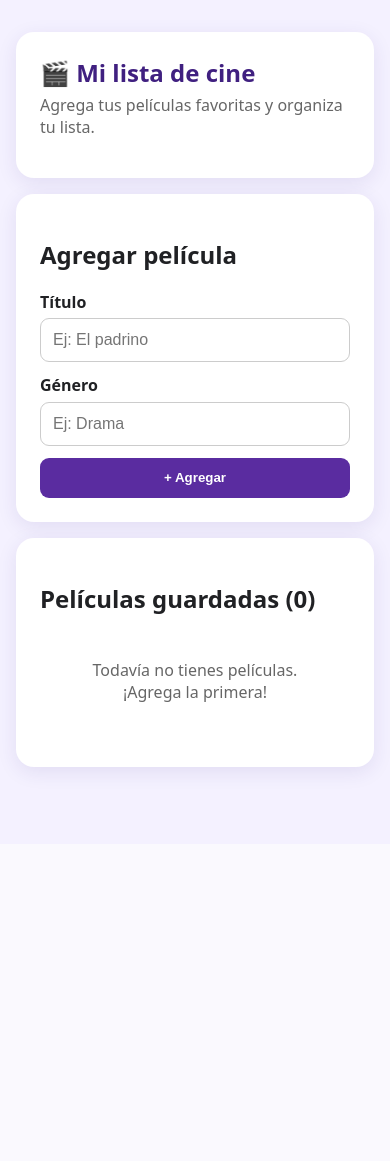
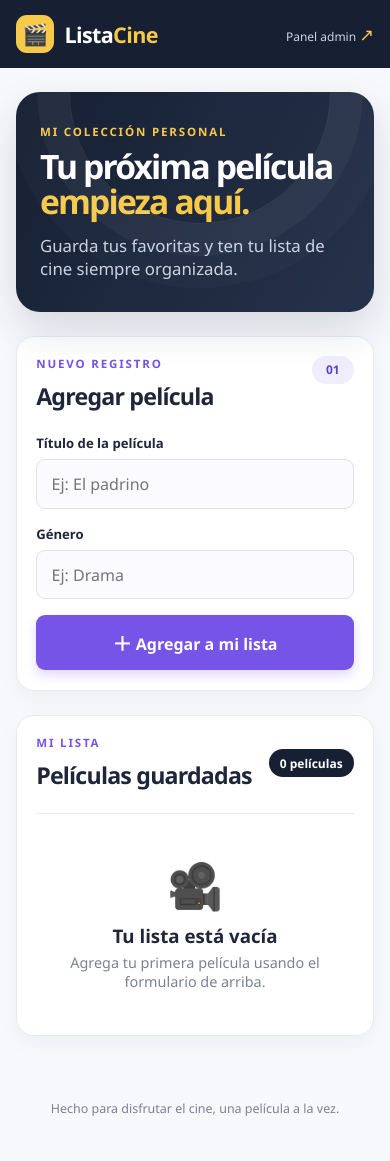
Before and after one commit to ivx004/Lista-Cine, a Django app: page / in a window 390 px wide. Before the commit the page ends 780 px from the top, so only its background shows below. Run offline with Django 4.2, Linux system fonts and the light colour scheme; data that the repository does not hold is empty.

Commit message:
Mejorar diseño visual de Lista Cine con CSS externo y diseño responsive.

```diff
--- a/config/settings.py
+++ b/config/settings.py
@@ -59,4 +59,5 @@
 USE_TZ = True
 
 STATIC_URL = "static/"
+STATICFILES_DIRS = [BASE_DIR / "static"]
 DEFAULT_AUTO_FIELD = "django.db.models.BigAutoField"
--- /dev/null
+++ b/static/css/styles.css
@@ -0,0 +1,93 @@
+/* Lista Cine - estilos principales */
+:root {
+    --navy: #172033;
+    --navy-light: #26324b;
+    --purple: #7654e8;
+    --purple-dark: #5e40cb;
+    --yellow: #f7c948;
+    --text: #20263a;
+    --muted: #7a8194;
+    --line: #e9eaf1;
+    --background: #f7f8fc;
+    --white: #ffffff;
+    font-family: "Segoe UI", Roboto, Arial, sans-serif;
+}
+
+* { box-sizing: border-box; }
+body { margin: 0; color: var(--text); background: var(--background); }
+a { color: inherit; text-decoration: none; }
+.container { width: min(100% - 2rem, 980px); margin-inline: auto; }
+
+.site-header { background: var(--navy); color: var(--white); }
+.header-content { min-height: 76px; display: flex; align-items: center; justify-content: space-between; }
+.brand { display: flex; align-items: center; gap: .65rem; font-size: 1.35rem; font-weight: 800; letter-spacing: -.03em; }
+.brand-icon { display: grid; place-items: center; width: 38px; height: 38px; background: var(--yellow); border-radius: 11px; font-size: 1.3rem; }
+.brand-accent { color: var(--yellow); }
+.admin-link { color: #cbd2e4; font-size: .86rem; transition: color .2s; }
+.admin-link:hover { color: var(--white); }
+.admin-link span { color: var(--yellow); font-size: 1.1rem; }
+
+.page-content { padding: 3.5rem 0 4rem; }
+.welcome { display: flex; align-items: center; justify-content: space-between; min-height: 235px; padding: 2.5rem 3rem; color: var(--white); background: linear-gradient(120deg, var(--navy), var(--navy-light)); border-radius: 24px; overflow: hidden; position: relative; box-shadow: 0 18px 40px #17203324; }
+.welcome::after { content: ""; position: absolute; width: 260px; height: 260px; right: 12%; top: -130px; border: 1px solid #ffffff18; border-radius: 50%; box-shadow: 0 0 0 32px #ffffff09, 0 0 0 64px #ffffff05; }
+.eyebrow { margin: 0 0 .6rem; color: var(--purple); font-size: .72rem; font-weight: 800; letter-spacing: .16em; }
+.welcome .eyebrow { color: var(--yellow); }
+h1, h2, h3, p { margin-top: 0; }
+h1 { margin-bottom: .9rem; font-size: clamp(2.1rem, 5vw, 3.6rem); line-height: 1.05; letter-spacing: -.055em; }
+h1 span { color: var(--yellow); }
+.intro { max-width: 430px; margin-bottom: 0; color: #cbd2e4; font-size: 1.05rem; }
+.clapperboard { position: relative; z-index: 1; font-size: 6.5rem; transform: rotate(8deg); filter: drop-shadow(0 12px 12px #0005); }
+
+.add-card, .list-section { margin-top: 1.5rem; padding: 1.7rem; background: var(--white); border: 1px solid var(--line); border-radius: 18px; box-shadow: 0 7px 22px #1720330a; }
+.section-heading, .list-heading { display: flex; align-items: flex-start; justify-content: space-between; gap: 1rem; margin-bottom: 1.35rem; }
+h2 { margin-bottom: 0; font-size: 1.45rem; letter-spacing: -.035em; }
+.step-badge, .counter { display: inline-flex; align-items: center; justify-content: center; min-width: 42px; min-height: 28px; padding: .25rem .7rem; border-radius: 20px; background: #f0edff; color: var(--purple-dark); font-size: .75rem; font-weight: 800; }
+.counter { min-width: auto; background: var(--navy); color: var(--white); }
+.movie-form { display: grid; grid-template-columns: 1.2fr 1fr auto; align-items: end; gap: 1rem; }
+.field label { display: block; margin-bottom: .45rem; font-size: .82rem; font-weight: 700; }
+.field input { width: 100%; padding: .8rem .9rem; color: var(--text); background: #fafaff; border: 1px solid #dfe1eb; border-radius: 9px; outline: none; font: inherit; transition: border-color .2s, box-shadow .2s; }
+.field input:focus { border-color: var(--purple); box-shadow: 0 0 0 3px #7654e822; }
+.button { border: 0; border-radius: 9px; padding: .84rem 1.1rem; font: inherit; font-weight: 750; cursor: pointer; transition: transform .2s, background .2s; white-space: nowrap; }
+.button:hover { transform: translateY(-2px); }
+.button-primary { color: var(--white); background: var(--purple); box-shadow: 0 5px 12px #7654e83b; }
+.button-primary:hover { background: var(--purple-dark); }
+.button-primary span { font-size: 1.2rem; vertical-align: -1px; }
+.error { display: block; margin-top: .3rem; color: #c0392b; }
+
+.list-heading { align-items: center; }
+.movie-list { border-top: 1px solid var(--line); }
+.movie-item { display: flex; align-items: center; gap: 1rem; padding: 1rem 0; border-bottom: 1px solid var(--line); }
+.movie-item:last-child { border-bottom: 0; padding-bottom: .2rem; }
+.movie-poster { display: grid; place-items: center; flex: 0 0 50px; height: 58px; background: linear-gradient(145deg, #eeeaff, #dcd5ff); border-radius: 9px; font-size: 1.7rem; }
+.movie-info { flex: 1; min-width: 0; }
+.movie-info h3 { margin-bottom: .3rem; overflow: hidden; font-size: 1rem; text-overflow: ellipsis; white-space: nowrap; }
+.movie-info p { margin: 0; color: var(--muted); font-size: .82rem; }
+.genre-dot { display: inline-block; width: 7px; height: 7px; margin-right: .35rem; background: var(--purple); border-radius: 50%; }
+.separator { margin: 0 .35rem; color: #c3c6d2; }
+.delete-button { padding: .5rem .7rem; color: #a24a54; background: transparent; border: 1px solid #f0d6d9; border-radius: 7px; font: inherit; font-size: .78rem; cursor: pointer; transition: background .2s; }
+.delete-button:hover { background: #fff1f2; }
+.delete-button span { margin-left: .25rem; font-size: 1rem; }
+.message { display: flex; gap: .55rem; align-items: center; margin-top: 1rem; padding: .8rem 1rem; color: #176b45; background: #e9f8ef; border: 1px solid #c7ecd5; border-radius: 9px; font-size: .9rem; }
+.message span { display: grid; place-items: center; width: 21px; height: 21px; color: white; background: #35a66b; border-radius: 50%; font-weight: 800; }
+.empty-state { padding: 2.5rem 1rem 1.5rem; color: var(--muted); text-align: center; }
+.empty-icon { font-size: 2.8rem; margin-bottom: .5rem; }
+.empty-state h3 { margin-bottom: .35rem; color: var(--text); }
+.empty-state p { margin-bottom: 0; font-size: .9rem; }
+.site-footer { padding: 0 1rem 2rem; color: var(--muted); text-align: center; font-size: .78rem; }
+
+@media (max-width: 700px) {
+    .page-content { padding-top: 1.5rem; }
+    .welcome { min-height: auto; padding: 2rem 1.5rem; }
+    .clapperboard { display: none; }
+    .movie-form { grid-template-columns: 1fr; }
+    .button-primary { width: 100%; }
+}
+@media (max-width: 450px) {
+    .header-content { min-height: 68px; }
+    .admin-link { font-size: .75rem; }
+    .add-card, .list-section { padding: 1.2rem; }
+    .movie-item { gap: .7rem; }
+    .movie-poster { flex-basis: 42px; height: 50px; font-size: 1.4rem; }
+    .delete-button { font-size: 0; }
+    .delete-button span { margin: 0; font-size: 1.2rem; }
+}
--- a/templates/peliculas/lista.html
+++ b/templates/peliculas/lista.html
@@ -1,65 +1,99 @@
+{% load static %}
 <!DOCTYPE html>
 <html lang="es">
 <head>
     <meta charset="UTF-8">
     <meta name="viewport" content="width=device-width, initial-scale=1.0">
-    <title>Mi lista de cine</title>
-    <style>
-        :root { font-family: system-ui, sans-serif; color: #202124; background: #f4f1ff; }
-        body { margin: 0; padding: 2rem 1rem; }
-        main { max-width: 760px; margin: auto; }
-        .hero, .card { background: white; border-radius: 18px; padding: 1.5rem; margin-bottom: 1rem; box-shadow: 0 5px 20px #35208018; }
-        h1 { margin: 0 0 .3rem; color: #402080; }
-        .subtitle { margin-top: 0; color: #666; }
-        form.add-form { display: grid; grid-template-columns: 1fr 1fr auto; gap: .75rem; align-items: end; }
-        label { display: block; font-weight: 600; margin-bottom: .35rem; }
-        input { box-sizing: border-box; width: 100%; padding: .75rem; border: 1px solid #ccc; border-radius: 9px; font-size: 1rem; }
-        button { border: 0; border-radius: 9px; padding: .78rem 1rem; font-weight: 700; cursor: pointer; }
-        .primary { background: #5a2ca0; color: white; }
-        .delete { background: #ffe8e8; color: #b42318; }
-        .movie { display: flex; justify-content: space-between; align-items: center; gap: 1rem; border-top: 1px solid #eee; padding: 1rem 0; }
-        .movie:first-of-type { border-top: 0; }
-        .movie h3 { margin: 0 0 .25rem; }
-        .genre { color: #666; }
-        .message { background: #e7f8ed; color: #176b37; padding: .8rem; border-radius: 9px; }
-        .empty { color: #666; text-align: center; padding: 1.5rem; }
-        @media (max-width: 600px) { form.add-form { grid-template-columns: 1fr; } .movie { align-items: flex-start; } }
-    </style>
+    <meta name="description" content="Organiza tus películas favoritas en un solo lugar.">
+    <title>Lista Cine | Mis películas</title>
+    <link rel="stylesheet" href="{% static 'css/styles.css' %}">
 </head>
 <body>
-<main>
-    <section class="hero">
-        <h1>🎬 Mi lista de cine</h1>
-        <p class="subtitle">Agrega tus películas favoritas y organiza tu lista.</p>
+    <header class="site-header">
+        <div class="container header-content">
+            <a class="brand" href="{% url 'peliculas:lista' %}">
+                <span class="brand-icon">🎬</span>
+                <span>Lista<span class="brand-accent">Cine</span></span>
+            </a>
+            <a class="admin-link" href="{% url 'admin:index' %}">Panel admin <span>↗</span></a>
+        </div>
+    </header>
+
+    <main class="container page-content">
+        <section class="welcome">
+            <div>
+                <p class="eyebrow">MI COLECCIÓN PERSONAL</p>
+                <h1>Tu próxima película<br><span>empieza aquí.</span></h1>
+                <p class="intro">Guarda tus favoritas y ten tu lista de cine siempre organizada.</p>
+            </div>
+            <div class="clapperboard" aria-hidden="true">🎞️</div>
         </section>
 
         {% if messages %}
-        {% for message in messages %}<div class="message">{{ message }}</div>{% endfor %}
+            {% for message in messages %}
+                <div class="message" role="status"><span>✓</span> {{ message }}</div>
+            {% endfor %}
         {% endif %}
 
-    <section class="card">
+        <section class="add-card">
+            <div class="section-heading">
+                <div>
+                    <p class="eyebrow">NUEVO REGISTRO</p>
                     <h2>Agregar película</h2>
-        <form class="add-form" action="{% url 'peliculas:agregar' %}" method="post">
+                </div>
+                <span class="step-badge">01</span>
+            </div>
+            <form class="movie-form" action="{% url 'peliculas:agregar' %}" method="post">
                 {% csrf_token %}
-            <div><label for="id_titulo">Título</label>{{ form.titulo }}</div>
-            <div><label for="id_genero">Género</label>{{ form.genero }}</div>
-            <button class="primary" type="submit">+ Agregar</button>
+                <div class="field">
+                    <label for="id_titulo">Título de la película</label>
+                    {{ form.titulo }}
+                    {% if form.titulo.errors %}<small class="error">{{ form.titulo.errors|striptags }}</small>{% endif %}
+                </div>
+                <div class="field">
+                    <label for="id_genero">Género</label>
+                    {{ form.genero }}
+                    {% if form.genero.errors %}<small class="error">{{ form.genero.errors|striptags }}</small>{% endif %}
+                </div>
+                <button class="button button-primary" type="submit"><span>＋</span> Agregar a mi lista</button>
             </form>
         </section>
 
-    <section class="card">
-        <h2>Películas guardadas ({{ peliculas|length }})</h2>
+        <section class="list-section">
+            <div class="list-heading">
+                <div>
+                    <p class="eyebrow">MI LISTA</p>
+                    <h2>Películas guardadas</h2>
+                </div>
+                <span class="counter">{{ peliculas|length }} {% if peliculas|length == 1 %}película{% else %}películas{% endif %}</span>
+            </div>
+
+            <div class="movie-list">
                 {% for pelicula in peliculas %}
-            <article class="movie">
-                <div><h3>{{ pelicula.titulo }}</h3><span class="genre">{{ pelicula.genero }}</span></div>
-                <form action="{% url 'peliculas:eliminar' pelicula.pk %}" method="post">
-                    {% csrf_token %}<button class="delete" type="submit">🗑️ Borrar</button>
+                    <article class="movie-item">
+                        <div class="movie-poster" aria-hidden="true">🍿</div>
+                        <div class="movie-info">
+                            <h3>{{ pelicula.titulo }}</h3>
+                            <p><span class="genre-dot"></span>{{ pelicula.genero }} <span class="separator">•</span> Agregada recientemente</p>
+                        </div>
+                        <form action="{% url 'peliculas:eliminar' pelicula.pk %}" method="post" onsubmit="return confirm('¿Quieres borrar esta película?');">
+                            {% csrf_token %}
+                            <button class="delete-button" type="submit" aria-label="Borrar {{ pelicula.titulo }}">Borrar <span>×</span></button>
                         </form>
                     </article>
                 {% empty %}
-            <p class="empty">Todavía no tienes películas. ¡Agrega la primera!</p>
+                    <div class="empty-state">
+                        <div class="empty-icon">🎥</div>
+                        <h3>Tu lista está vacía</h3>
+                        <p>Agrega tu primera película usando el formulario de arriba.</p>
+                    </div>
                 {% endfor %}
+            </div>
         </section>
     </main>
+
+    <footer class="site-footer">
+        <p>Hecho para disfrutar el cine, una película a la vez.</p>
+    </footer>
 </body>
 </html>
```
Lines whose indentation alone changed are shown as unchanged.
